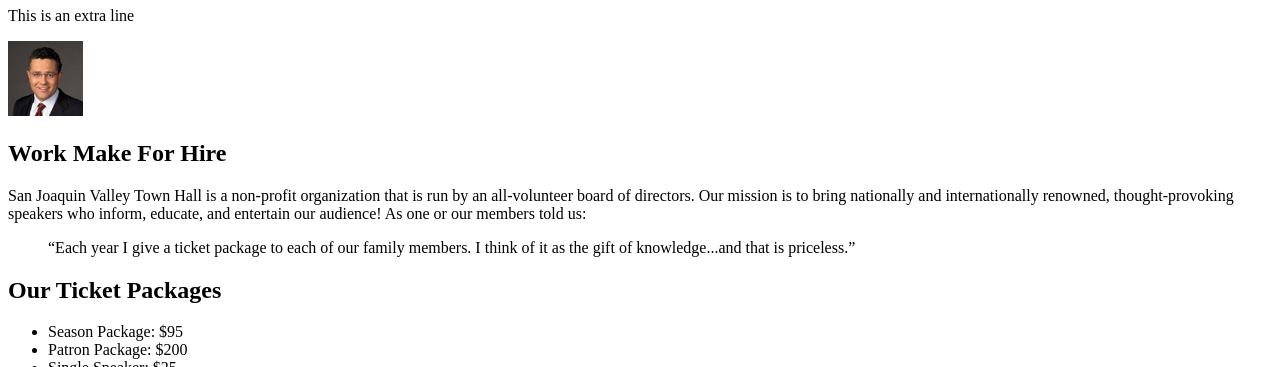
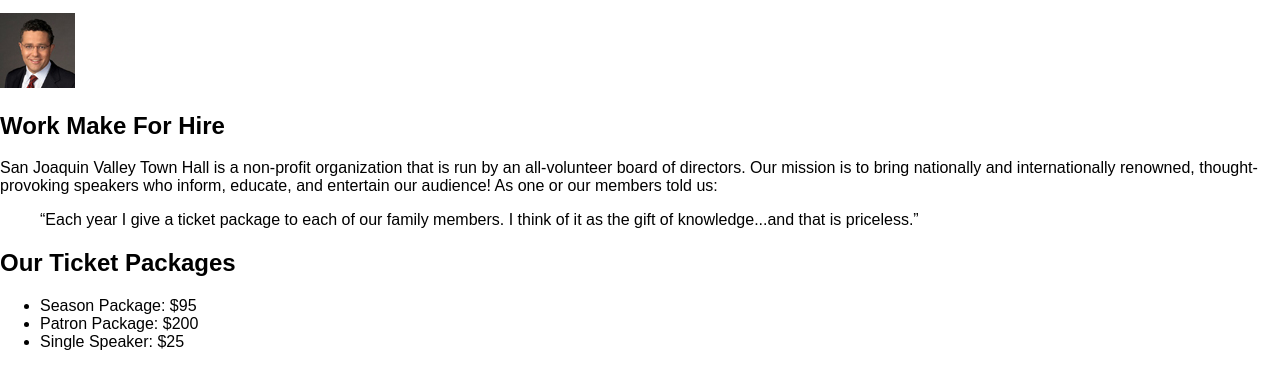
Before and after one commit to srh-29/A10, a plain HTML site: page index.html in a window 1280 px wide. Shown: the part 179-546 px from the top of the page. Drawn offline with Linux system fonts and the light colour scheme.

Commit message:
Update index.html

```diff
--- a/index.html
+++ b/index.html
@@ -6,6 +6,8 @@
 	<title>San Joaquin Valley Town Hall</title>
 	<link rel="shortcut icon" href="images/favicon.ico">
 	<script src="http://html5shiv.googlecode.com/svn/trunk/html5.js"></script>
+	<link rel="stylesheet" href="styles/normalize.css">
+	<link rel="stylesheet" href="styles/main.css">
 </head>
 
 <body>
```
